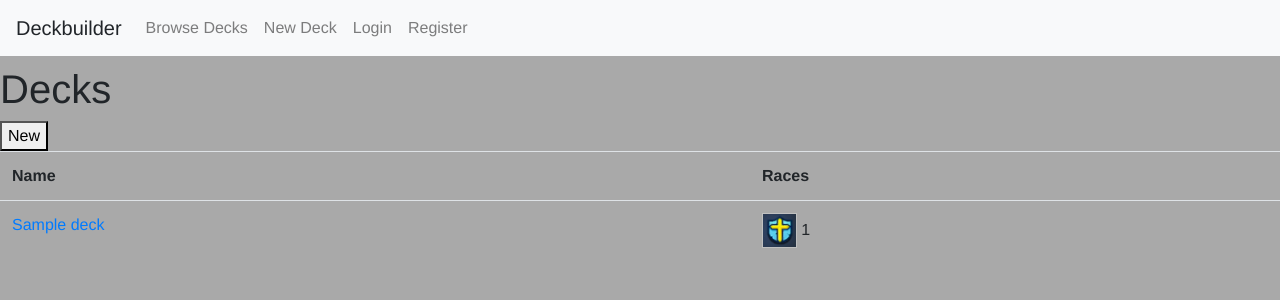
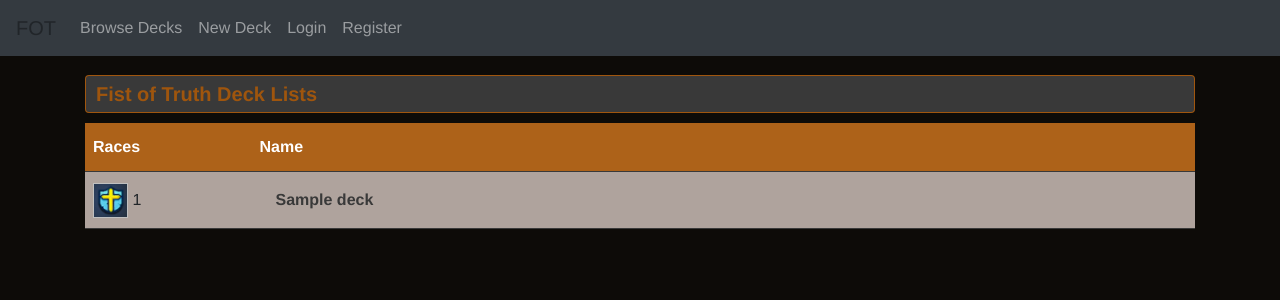
Before and after one commit to MNoya/deckbuilder, a Django app: page /decks/ in a window 1280 px wide. Shown: the top 300 px of the page. Run offline with Django 3.2, Linux system fonts and the light colour scheme; tables that the repository leaves empty hold one stand-in row (values such as "Sample post"); some libraries are stand-ins or nearby versions.

Commit message:
Started styles

```diff
--- a/deckbuilder_app/static/css/base.css
+++ b/deckbuilder_app/static/css/base.css
@@ -1,17 +1,99 @@
+:root {
+    --color-0: #0d0b08; /* black */
+
+    --color-1: #393939; /* dark grey */
+    --color-2: #636363; /* light gray */
+    --color-3: #FF5A09; /* deep orange */
+    --color-4: #F3843E; /* light orange */
+    --color-5: #FF9900; /* orange yellow */
+
+    --color-brown: rgba(171, 89, 9, 0.9);
+    --color-gray: rgb(68, 63, 63);
+
+    --color-hover: #f7d4a3;
+
+    --color-beige-1: #ecddd5;
+    --color-beige-2: #c1b4ad;
+    --color-beige-3: #afa39d;
+}
+
 body {
     /*background: url("../img/background.jpg") no-repeat center center fixed;*/
-    background: darkgray;
-    -webkit-background-size: cover;
-    -moz-background-size: cover;
-    -o-background-size: cover;
-    background-size: cover;
+    -ms-flex-align: center;
+    align-items: center;
+    background-color: var(--color-0);
 
     font-family: Helvetica Neue, sans-serif;
 
     /*The fixed navbar will overlay your other content, unless you add padding to the top of the body.*/
     padding-top: 65px;
+    padding-bottom: 40px;
 }
 
+td, th {
+    border-bottom: 1px solid var(--color-1);
+    padding: 8px;
+}
+
+tr:nth-child(odd) {
+    background-color: var(--color-beige-2);
+}
+
+tr:nth-child(even) {
+    background-color: var(--color-beige-3);
+}
+
+tr:hover {
+    background-color: var(--color-beige-1);
+}
+
+th {
+    padding-top: 12px;
+    padding-bottom: 12px;
+    text-align: left;
+    background-color: var(--color-brown);
+    color: white;
+}
+
+td.race-column {
+    width: 15%;
+}
+
+/** Main Styles **/
+
+.site-header {
+    background-color: var(--color-brown);
+}
+
+.main_title {
+    display: inline-block;
+    width: 100%;
+    padding: 10px;
+    text-align: left;
+    vertical-align: middle;
+    color: var(--color-3);
+    border: solid 1px var(--color-brown);
+    -webkit-border-radius: 4px;
+    border-radius: 4px;
+    background-color: var(--color-1);
+    margin-bottom: 10px;
+    margin-top: 10px;
+}
+
+.heading_h1 {
+    font-size: 20px;
+    font-weight: bold;
+    line-height: 16px;
+    color: var(--color-brown);
+    vertical-align: middle;
+    margin: 0;
+}
+
+.content-area {
+    background-color: #c1b4ad
+}
+
+/** Race Icons */
 .race-icon {
     width: 35px;
     height: 35px;
@@ -20,7 +102,6 @@ body {
 
 .race-0 {
     background-image: url('../img/races/0.png');
-
 }
 
 .race-1 {
@@ -46,6 +127,8 @@ body {
 .race-6 {
     background-image: url('../img/races/6.png');
 }
+
+/** Text **/
 
 .text-wrap {
     word-wrap: break-word;
--- /dev/null
+++ b/deckbuilder_app/static/css/deck_list.css
@@ -0,0 +1,17 @@
+.decks-table {
+    border-collapse: collapse;
+    width: 100%;
+}
+
+.deck-name {
+    color: var(--color-1);
+}
+
+#filters{
+    margin-bottom: 10px;
+    padding: 10px;
+    text-align: center;
+    /* border: dotted 1px #ecddd5; */
+    border-radius: 4px;
+    background-color: var(--color-1);
+}
--- a/deckbuilder_app/templates/views/base.html
+++ b/deckbuilder_app/templates/views/base.html
@@ -49,8 +49,8 @@
 
 <body>
 {% block header %}
-    <nav class="navbar fixed-top navbar-expand-lg navbar-light bg-light">
-        <a class="navbar-brand">Deckbuilder</a>
+    <nav class="navbar fixed-top navbar-expand-lg navbar-dark bg-dark">
+        <a class="navbar-brand">FOT</a>
         <button class="navbar-toggler" type="button" data-toggle="collapse" data-target="#navbarSupportedContent"
                 aria-controls="navbarSupportedContent" aria-expanded="false" aria-label="Toggle navigation">
             <span class="navbar-toggler-icon"></span>
--- a/deckbuilder_app/templates/views/deck_list.html
+++ b/deckbuilder_app/templates/views/deck_list.html
@@ -1,28 +1,49 @@
 {% extends "views/base.html" %}
+{% load staticfiles i18n %}
+
+{% block stylesheets %}
+    {{ block.super }}
+    <link rel="stylesheet" href="{% static "css/deck_list.css" %}"/>
+{% endblock %}
+
 {% block content %}
-    <h1>Decks</h1>
-    <a href="new/"><button>New</button></a>
-    <table class="table" id="decksTable">
+    <div class="container">
+        <div class="main_title">
+            <h1 class="heading_h1">Fist of Truth Deck Lists</h1>
+        </div>
+
+        {#<div id="filters"></div>#}
+
+        <div>
+            <table class="decks-table">
                 <tbody id="decksTableBody">
                 <tr>
+                    <th>Races</th>
                     <th>Name</th>
-            <th>Races</th>
+                    {#<th>Type</th>#}
+                    {#<th>Curve</th>#}
+                    {#<th>Stats</th>#}
+                    {#<th>Rating</th>#}
+                    {#<th>Views</th>#}
+                    {#<th>Date</th>#}
                 </tr>
                 {% for deck in object_list %}
                     <tr>
-                <td><a href="{{ deck.id }}">{{ deck.name }}</a></td>
-                <td>
+                        <td class="race-column">
                             {% for deck_race in deck.get_deck_races %}
                                 <div style="float: left; margin-right: 10px;">
-                            <p>
                                     <img class="img-fluid race-icon race-{{ deck_race.0 }}"/>
                                     {{ deck_race.1 }}
-                            </p>
                                 </div>
                             {% endfor %}
                         </td>
+                        {# TODO: Make whole row clickable  #}
+                        <td><a href="{{ deck.id }}" class="nav-link"><strong class="deck-name">{{ deck.name }}</strong></a></td>
                     </tr>
                 {% endfor %}
                 </tbody>
             </table>
+
+        </div>
+    </div>
 {% endblock %}
```
Also changed, not shown: deckbuilder_app/static/css/deck_detail.css (added, +8 -0 lines), deckbuilder_app/static/css/login.css (+2 -16 lines), deckbuilder_app/templates/views/deck_detail.html (+22 -13 lines). Lines whose indentation alone changed are shown as unchanged.
